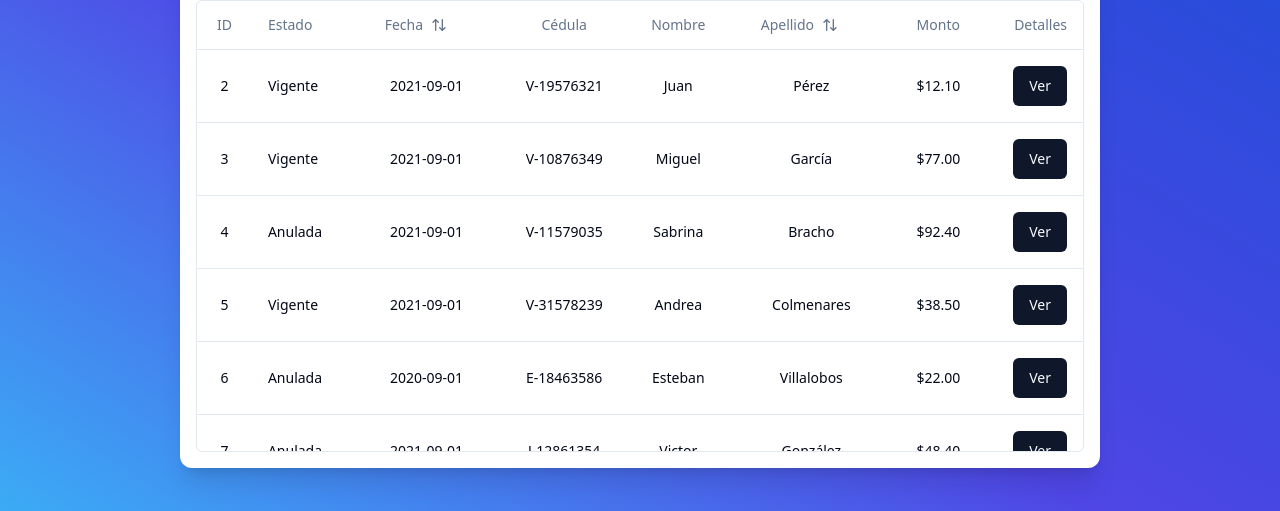
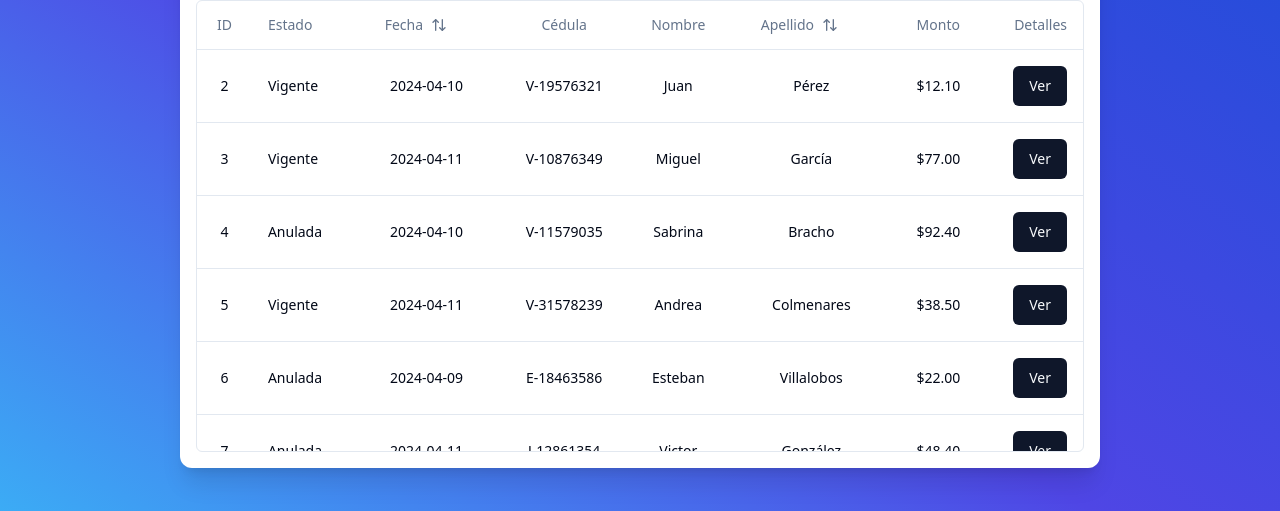
Before and after one commit to Atla004/invoicing-react, a React (Vite) app: page /search in a window 1280 px wide. Shown: the part 172-683 px from the top of the page. Built offline with nearby package versions, Linux system fonts and the light colour scheme; no server answers.

Commit message:
invoicetable fechas

```diff
--- a/src/Components/InvoiceTable.tsx
+++ b/src/Components/InvoiceTable.tsx
@@ -46,7 +46,7 @@ const data: Payment[] = [
     apellido: "Pérez",
     cedula: 19576321,
     prefijo: "V-",
-    fecha: "2021-09-01",
+    fecha: "2024-04-10",
   },
   {
     id: "3",
@@ -56,7 +56,7 @@ const data: Payment[] = [
     apellido: "García",
     cedula: 10876349,
     prefijo: "V-",
-    fecha: "2021-09-01",
+    fecha: "2024-04-11",
   },
   {
     id: "4",
@@ -66,7 +66,7 @@ const data: Payment[] = [
     apellido: "Bracho",
     cedula: 11579035,
     prefijo: "V-",
-    fecha: "2021-09-01",
+    fecha: "2024-04-10",
   },
   {
     id: "5",
@@ -76,7 +76,7 @@ const data: Payment[] = [
     apellido: "Colmenares",
     cedula: 31578239,
     prefijo: "V-",
-    fecha: "2021-09-01",
+    fecha: "2024-04-11",
   },
   {
     id: "6",
@@ -86,7 +86,7 @@ const data: Payment[] = [
     apellido: "Villalobos",
     cedula: 18463586,
     prefijo: "E-",
-    fecha: "2020-09-01",
+    fecha: "2024-04-09",
   },
   {
   id: "7",
@@ -96,7 +96,7 @@ const data: Payment[] = [
   apellido: "González",
   cedula: 12861354,
   prefijo: "J-",
-  fecha: "2021-09-01",
+  fecha: "2024-04-11",
 },
 ].map(item => ({
   ...item,
```
